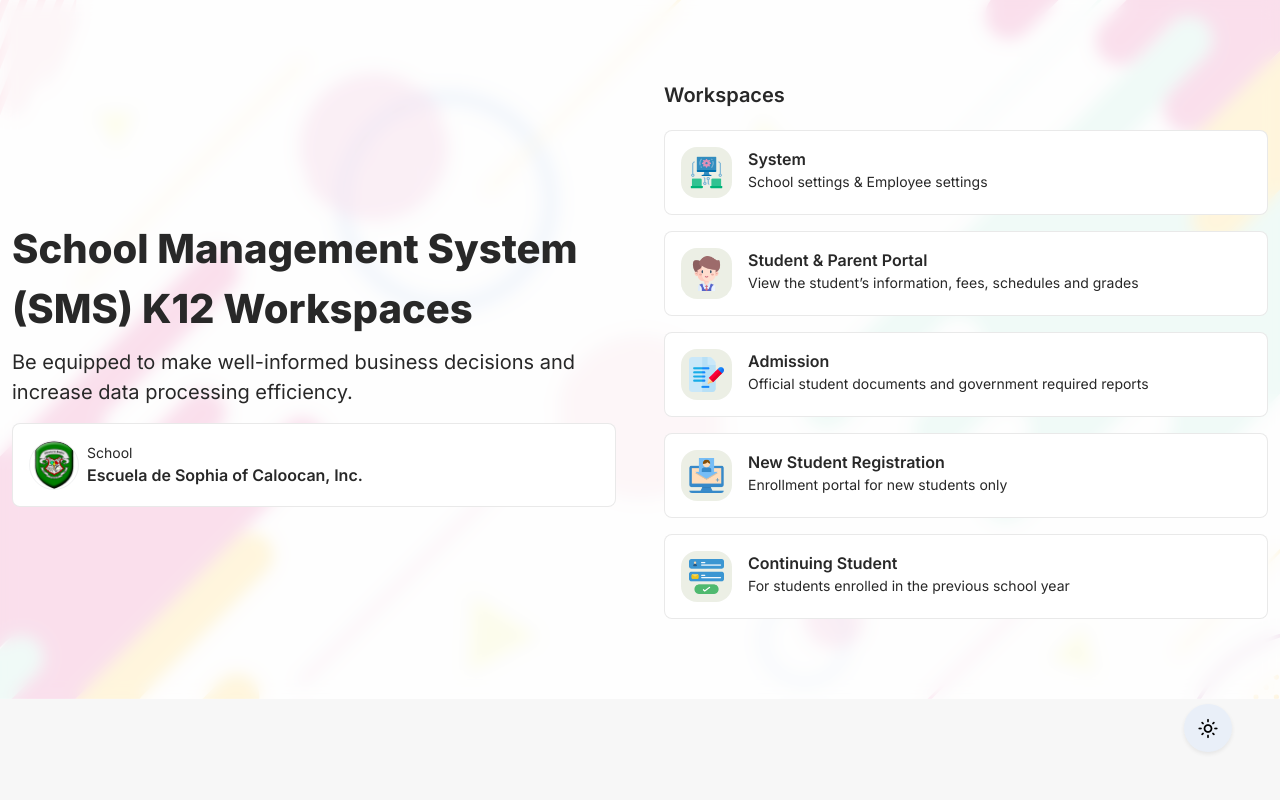
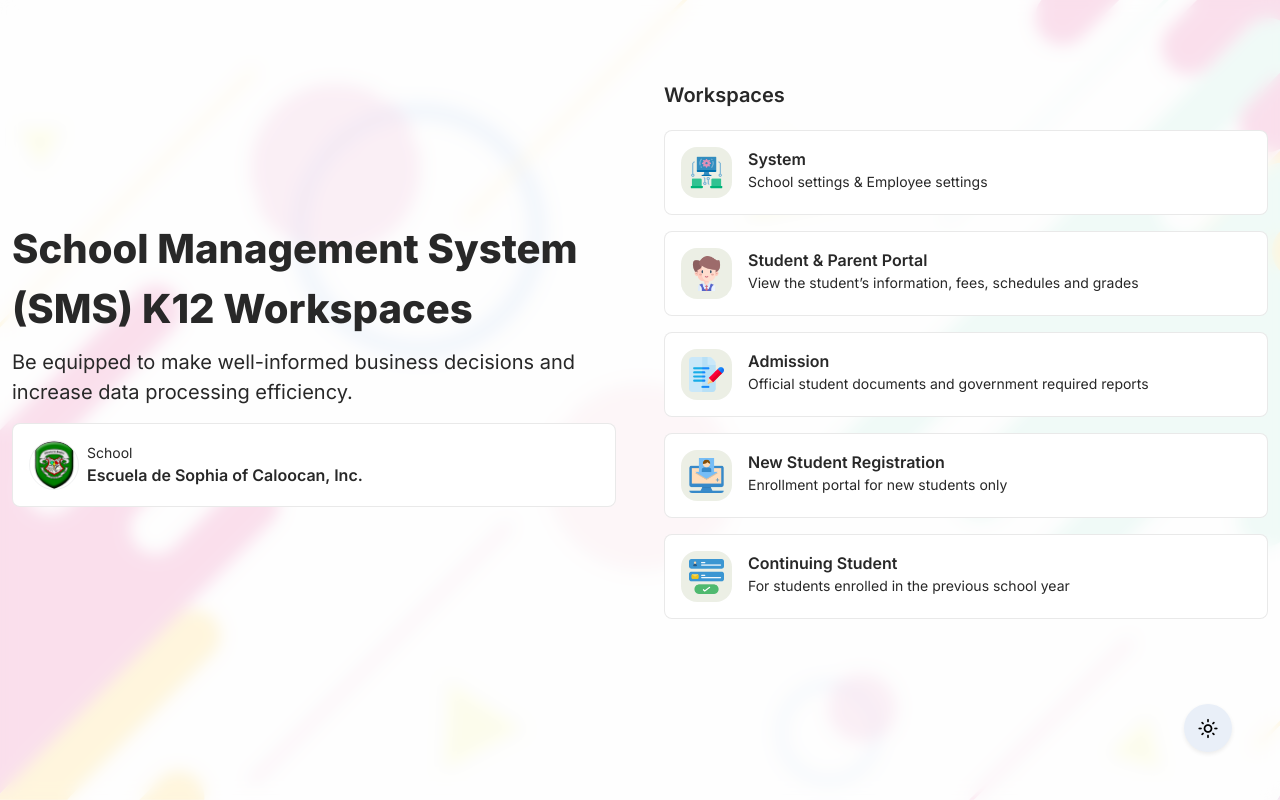
Before and after one commit to gocloud-inc/academe-workspaces-template, a website: page index.html in a window 1280 px wide. Drawn offline with nearby package versions, Linux system fonts and the light colour scheme.

Commit message:
ui fixes

```diff
--- a/scss/_base.scss
+++ b/scss/_base.scss
@@ -115,12 +115,13 @@ a {
     background-size: cover;
     background-repeat: no-repeat;
     background-position: center center;
+    height: 100vh;
 
     &::before {
         content: "";
         position: absolute;
         width: 100%;
-        height: 100%;
+        height: 100vh;
         top: 0;
         bottom: 0;
         left: 0;
```
Also changed, not shown: css/style.min.css.
